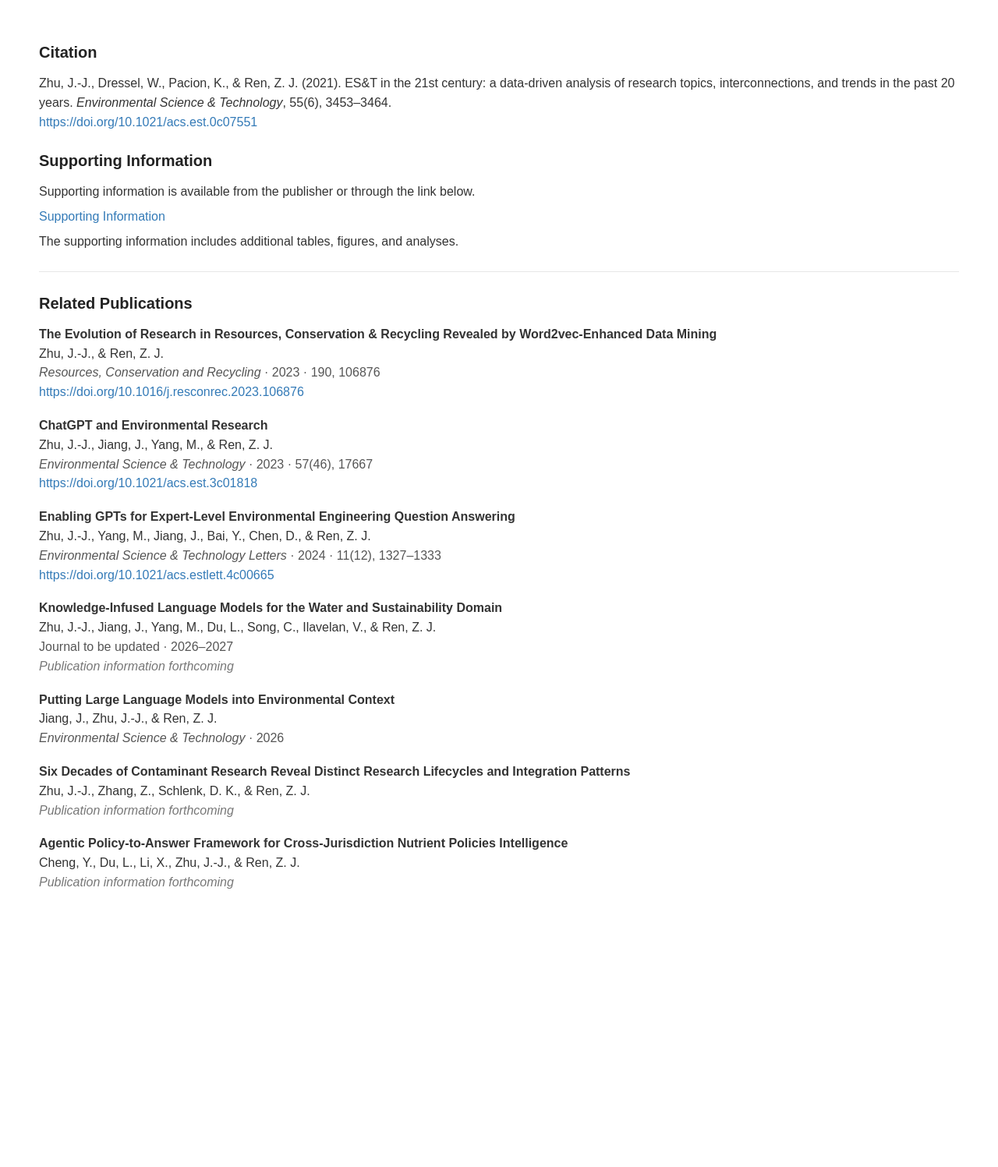
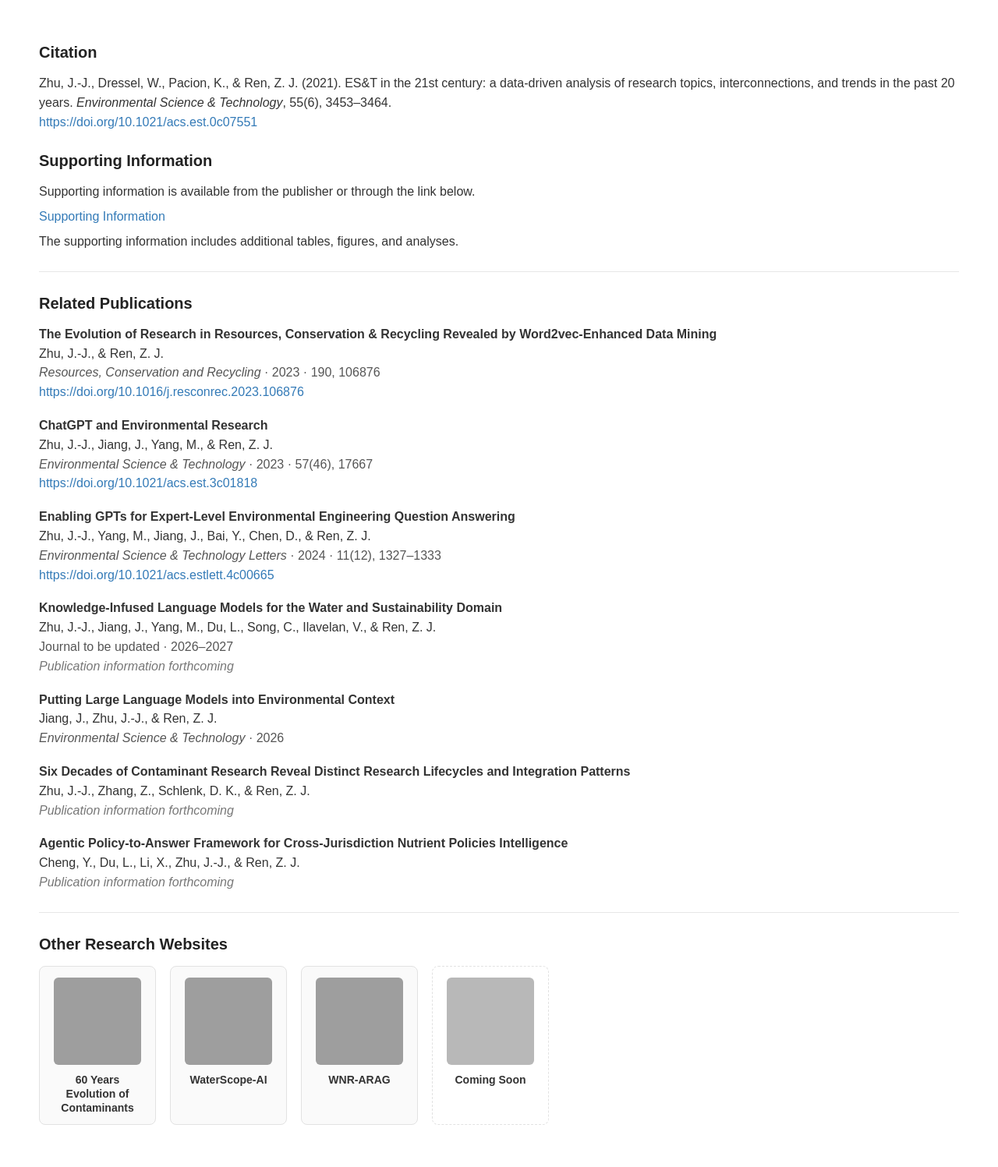
Before and after one commit to starfriend10/EST, a Jekyll site: the page research/materials.html, which Jekyll copies as it is, in a window 1280 px wide. Shown: the whole page at 78% size. Built offline with Jekyll 4.4.1, drawn with Linux system fonts in a browser that asks for light colours; before the commit the page ends 1211 px from its top, so only the background shows below that; grey boxes are pictures that could not be loaded.

Commit message:
Add files via upload

```diff
--- a/research/materials.html
+++ b/research/materials.html
@@ -16,6 +16,64 @@
     .meta { color:#555; }
     .forthcoming { color:#777; font-style:italic; }
     hr { border:0; border-top:1px solid #e6e6e6; margin:25px 0; }
+
+    .research-sites {
+      display: grid;
+      grid-template-columns: repeat(4, 150px);
+      gap: 18px;
+      margin: 12px 0 6px;
+      justify-content: start;
+    }
+    .research-site {
+      display: flex;
+      flex-direction: column;
+      align-items: center;
+      justify-content: flex-start;
+      min-height: 198px;
+      padding: 14px 12px 12px;
+      border: 1px solid #e2e2e2;
+      border-radius: 8px;
+      background: #fafafa;
+      box-sizing: border-box;
+      text-align: center;
+      transition: box-shadow 0.18s ease, transform 0.18s ease;
+    }
+    .research-site:hover {
+      text-decoration: none;
+      box-shadow: 0 3px 10px rgba(0,0,0,0.08);
+      transform: translateY(-2px);
+    }
+    .research-site img {
+      width: 112px;
+      height: 112px;
+      object-fit: cover;
+      border-radius: 6px;
+      display: block;
+      margin-bottom: 10px;
+    }
+    .research-site-name {
+      color: #333;
+      font-size: 14px;
+      font-weight: 600;
+      line-height: 1.3;
+    }
+    .research-site.placeholder {
+      border-style: dashed;
+      background: #fff;
+    }
+    .research-site.placeholder img {
+      opacity: 0.72;
+    }
+    @media (max-width: 760px) {
+      .research-sites {
+        grid-template-columns: repeat(2, 150px);
+      }
+    }
+    @media (max-width: 380px) {
+      .research-sites {
+        grid-template-columns: 150px;
+      }
+    }
   </style>
 </head>
 <body>
@@ -80,6 +138,31 @@
       <div>Cheng, Y., Du, L., Li, X., Zhu, J.-J., &amp; Ren, Z. J.</div>
       <div class="forthcoming">Publication information forthcoming</div>
     </div>
+
+    <hr>
+
+    <h2>Other Research Websites</h2>
+    <div class="research-sites">
+      <a class="research-site" href="https://starfriend10.github.io/ContamLens/" target="_blank" rel="noopener noreferrer">
+        <img src="../assets/logo/logo_contamlens.jpg" alt="60 Years Evolution of Contaminants">
+        <div class="research-site-name">60 Years Evolution of Contaminants</div>
+      </a>
+
+      <a class="research-site" href="https://starfriend10.github.io/WaterScope-AI/" target="_blank" rel="noopener noreferrer">
+        <img src="../assets/logo/logo_waterscopeai.png" alt="WaterScope-AI">
+        <div class="research-site-name">WaterScope-AI</div>
+      </a>
+
+      <a class="research-site" href="https://starfriend10.github.io/WNP-ARAG/" target="_blank" rel="noopener noreferrer">
+        <img src="../assets/logo/logo_wnp-arag.png" alt="WNR-ARAG">
+        <div class="research-site-name">WNR-ARAG</div>
+      </a>
+
+      <div class="research-site placeholder">
+        <img src="../assets/logo/logo_tbd.png" alt="Future research website">
+        <div class="research-site-name">Coming Soon</div>
+      </div>
+    </div>
   </main>
 </body>
 </html>
```
